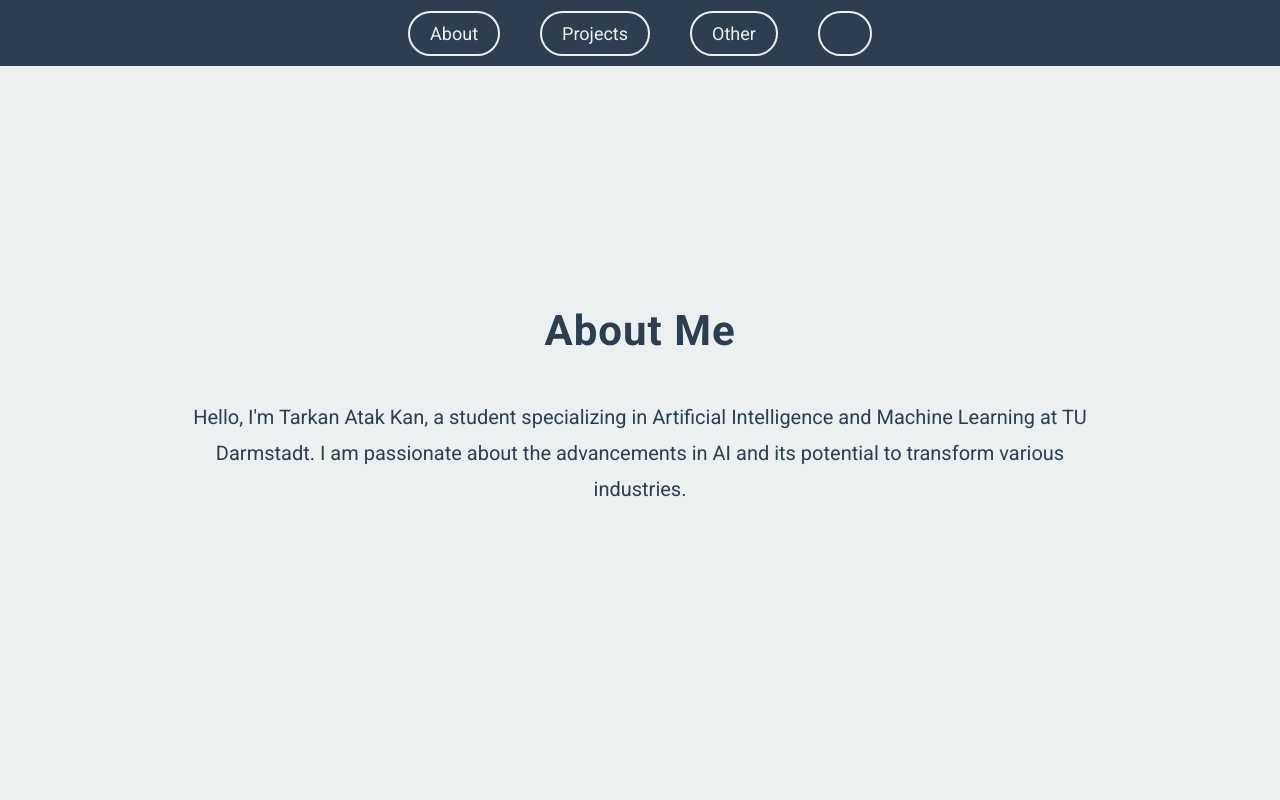
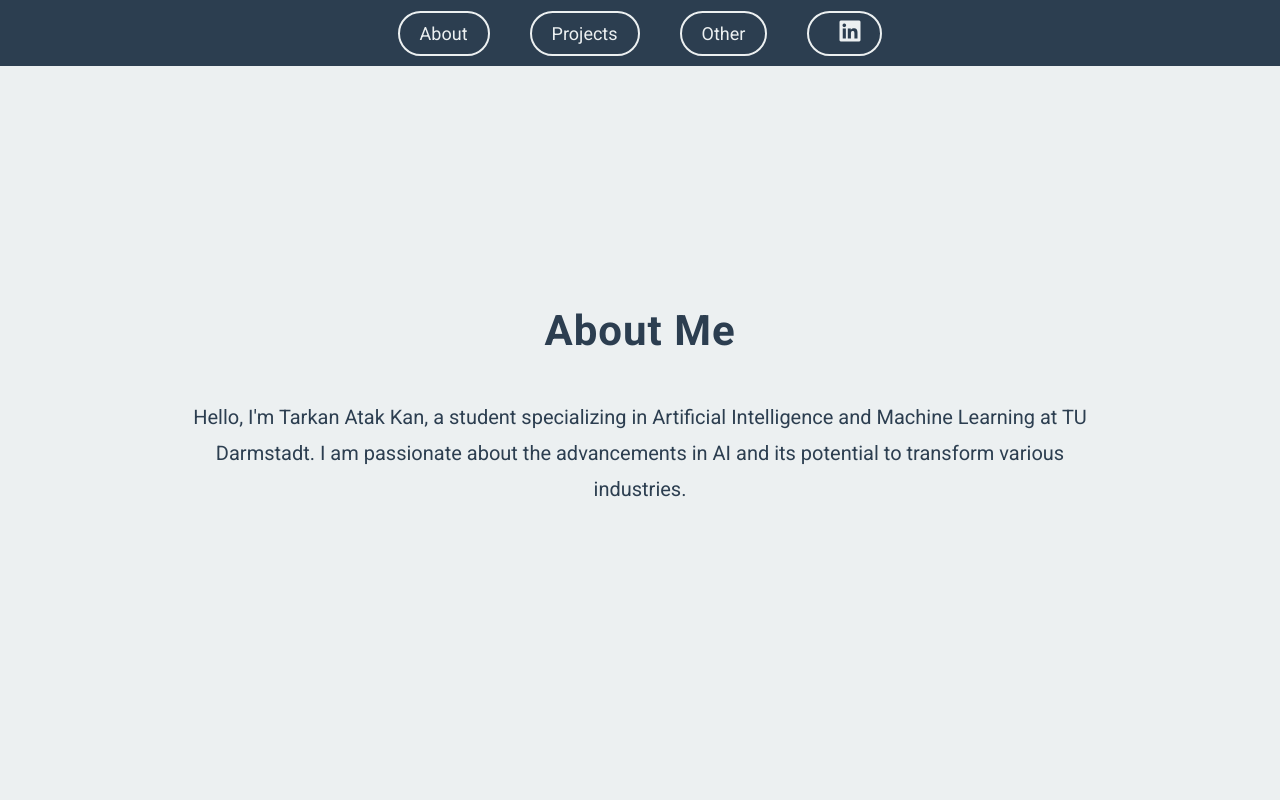
Before and after one commit to intelava/intelava.github.io, a plain HTML site: page index.html in a window 1280 px wide. Shown: the top 800 px of the page. Drawn offline with Linux system fonts and the light colour scheme.

Commit message:
page changed

```diff
--- a/index.html
+++ b/index.html
@@ -9,6 +9,7 @@
     <meta name="author" content="Tarkan Atak Kan">
     <meta name="viewport" content="width=device-width, initial-scale=1.0">
     <title>Tarkan Atak Kan - AI/ML Student</title>
+    <link rel="stylesheet" href="https://cdnjs.cloudflare.com/ajax/libs/font-awesome/5.15.4/css/all.min.css">
     <link href="https://fonts.googleapis.com/css2?family=Roboto:wght@400;700&display=swap" rel="stylesheet">
     <link rel="stylesheet" href="styles.css">
 </head>
--- a/styles.css
+++ b/styles.css
@@ -109,3 +109,12 @@ a i {
 a i:hover {
     color: #005582; /* Slightly darker blue on hover */
 }
+nav ul li a i {
+    font-size: 24px; /* Adjust size of the LinkedIn icon */
+    color: #ecf0f1;
+    transition: color 0.3s ease;
+}
+
+nav ul li a i:hover {
+    color: #e74c3c;
+}
```
